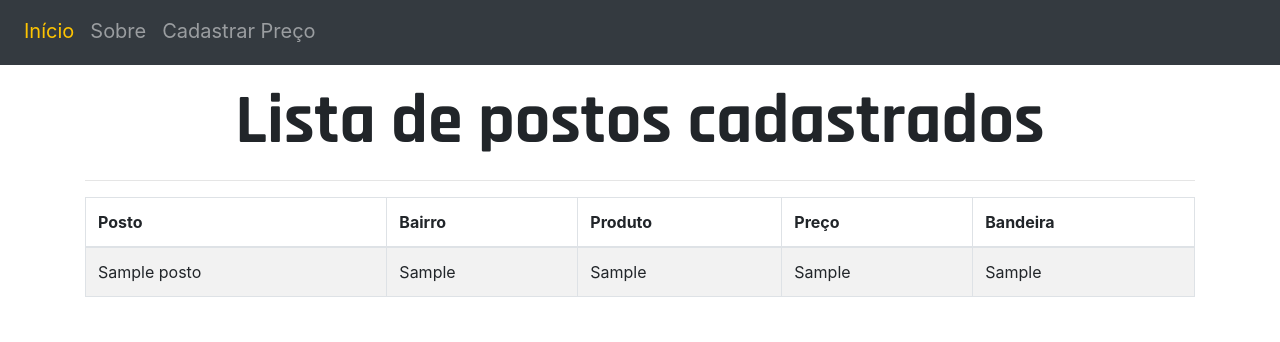
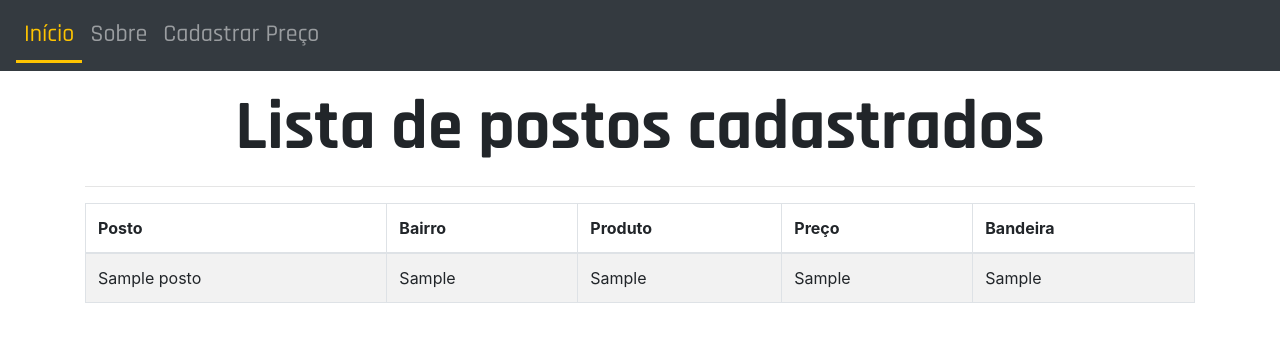
Before and after one commit to rickzang/projeto_integrador-1, a Flask app: page /list in a window 1280 px wide. Shown: the top 342 px of the page. Run offline with Flask 2, Linux system fonts and the light colour scheme; tables that the repository leaves empty or names only in its code hold one stand-in row (values such as "Sample post"); some libraries are stand-ins or nearby versions.

Commit message:
Ajuste de fonte

```diff
--- a/static/css/style_navbar.css
+++ b/static/css/style_navbar.css
@@ -7,12 +7,13 @@
      transition: 0.7s
 }
 
-.nav-item:hover::after {
+.nav-item.active::after {
      width: 100%
 }
 
 .navbar-nav .nav-item .nav-link {
-    font-size: 20px;
+    font-size: 24px;
+    font-family: 'Rajdhani', sans-serif;
 }
 
 .navbar-nav .nav-item.active .nav-link,
```
